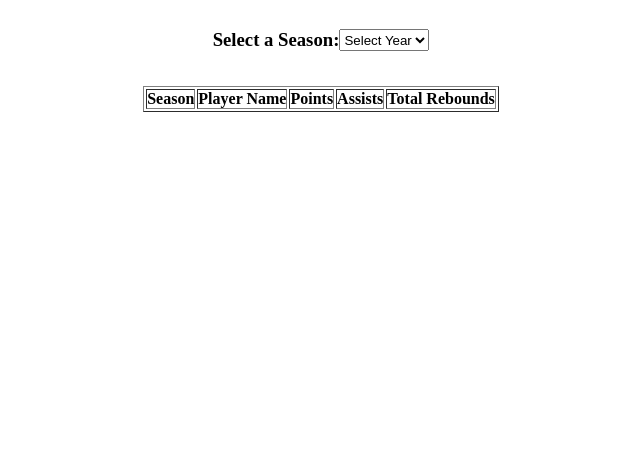
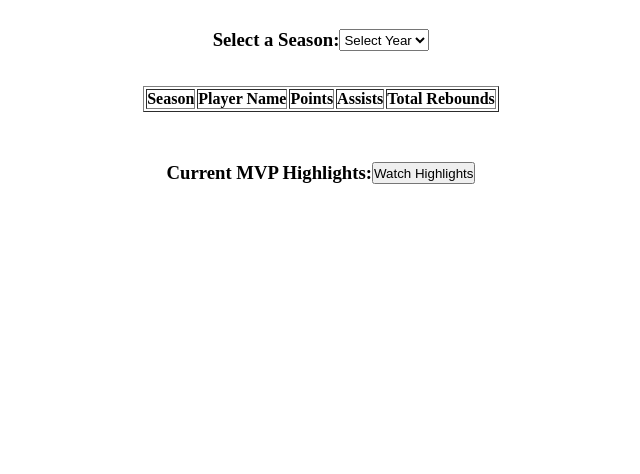
Before and after one commit to locx24/nba-central, a Flask app: page /mvp in a window 1280 px wide. Shown: the part 121-595 px from the top of the page, without its empty margins (319-959 px from the left). Run offline with Flask 3, Linux system fonts and the light colour scheme; data that the repository does not hold is empty.

Commit message:
Added button that displays highlight video popup

```diff
--- a/backend/app.py
+++ b/backend/app.py
@@ -1,71 +1,116 @@
 from flask import Flask, render_template
 from nba_api.live.nba.endpoints import scoreboard
 import csv
+import os
+import requests
+from dotenv import load_dotenv
 
+# Load environment variables from a .env file
+load_dotenv()
+
+# Retrieve the API key for Highlightly from environment variables
+HIGHLIGHTLY_API_KEY = os.getenv("HIGHLIGHTLY_API_KEY")
+
+# Initialize the Flask application
 app = Flask(__name__)
 
-
-# main screen for viewing the current day scoreboard
+# Define the main route for displaying the NBA scoreboard
 @app.route("/")
-
 def main():
 
-
+    # Fetch the current day's NBA scoreboard data
     games = scoreboard.ScoreBoard().get_dict()
 
-    gamesData= []
+    # Initialize an empty list to store processed game data
+    gamesData = []
 
+    # Extract the list of games from the scoreboard data
     gamesList = games["scoreboard"]["games"]
 
+    # Loop through each game and extract relevant details
     for game in gamesList:
 
+        # Get the current status of the game (e.g., Final, In Progress)
         gameStatusText = game["gameStatusText"]
 
+        # Get the home and away team names
         homeTeam = game['homeTeam']['teamCity'] + " " + game['homeTeam']['teamName']
         awayTeam = game['awayTeam']['teamCity'] + " " + game['awayTeam']['teamName']
 
+        # Get the current score for each team
         homeScore = game['homeTeam']['score']
         awayScore = game['awayTeam']['score']
 
+        # Append the extracted game data to the list
         gamesData.append({
             "gameStatusText": gameStatusText,
             "homeTeam": homeTeam,
             "awayTeam": awayTeam,
             "homeScore": homeScore,
             "awayScore": awayScore
-            })
+        })
 
-    # return live scoreboard
-    return render_template("index.html", games = gamesData)
+    # Render the index.html template with the game data
+    return render_template("index.html", games=gamesData)
 
-# screen for getting nba mvp data
+# Define the route for viewing NBA MVP data
 @app.route("/mvp")
-
 def mvp():
 
-    # open CSV file for MVP data
+    # Open and read the CSV file containing MVP data
     with open("importedData.csv") as csvToRead:
+
         mvpCSV = csv.reader(csvToRead)
-        mvpCSV = list(mvpCSV)
+        mvpCSV = list(mvpCSV)  # Convert CSV data into a list
 
-    # extract unique seasons for the dropdown
+    # Extract unique seasons from the CSV data for dropdown selection
     seasons = sorted(set(row[0] for row in mvpCSV[1:]), reverse=True)
 
-    # extract player stats
+    # Initialize an empty list to store MVP player stats
     extractedData = []
 
+    # API call to get highlight video for the most recent MVP
+    highlightURL = f"https://api.highlightly.net/highlights/player/Stephen%20Curry"
+    headers = {"Authorization": f"Bearer {HIGHLIGHTLY_API_KEY}"}
+
+    try:
+        # Send a GET request to the highlight API
+        response = requests.get(highlightURL, headers=headers)
+
+        # Raise an exception if the request was unsuccessful
+        response.raise_for_status()
+
+        # Parse the JSON response
+        highlightData = response.json()
+
+        # Extract the highlight video URL if available
+        highlightVideoURL = highlightData.get("video_url", "")
+
+    except requests.exceptions.RequestException as e:
+        # Print an error message if the API request fails
+        print(f"Error fetching highlight: {e}")
+
+        # Set an empty string as the highlight video URL in case of failure
+        highlightVideoURL = ""
+
+    # Loop through the CSV data to extract MVP stats
     for row in mvpCSV[1:]:
         extractedData.append({
-            "Season": row[0],
-            "Player Name": row[2],
-            "Points": row[8],
-            "Assists": row[10],
-            "Total Rebounds": row[9]
+            "Season": row[0],  # NBA season
+            "Player Name": row[2],  # MVP player name
+            "Points": row[8],  # Points per game
+            "Assists": row[10],  # Assists per game
+            "Total Rebounds": row[9]  # Rebounds per game
         })
 
-    # return mvp data
-    return render_template("mvp.html", seasons = seasons,extractedData = extractedData)
+    # Render the mvp.html template with the extracted data
+    return render_template(
+        "mvp.html",
+        seasons=seasons,
+        extractedData=extractedData,
+        highlightVideoURL=highlightVideoURL
+    )
 
+# Run the Flask application in debug mode if this file is executed directly
 if __name__ == "__main__":
-
     app.run(debug=True)
--- a/backend/static/style.css
+++ b/backend/static/style.css
@@ -44,3 +44,10 @@
 td{
     text-align: center;
 }
+
+.highlightVideo{
+    padding: 50px;
+    display: flex;
+
+    justify-content: center;
+}
--- a/backend/templates/mvp.html
+++ b/backend/templates/mvp.html
@@ -25,6 +25,14 @@
                     row.style.display = "none";
                 }
             });
+        }
+
+        function openYouTube() {
+            window.open(
+                "https://www.youtube.com/watch?v=kI7sgorGHf0",
+                "_blank",
+                "width=800,height=450"
+            );
         }
     </script>
     </head>
@@ -76,5 +84,13 @@
                 {% endfor %}
             </table>
         </div>
+
+        <div class= "highlightVideo">
+
+            <h3>Current MVP Highlights:</h3>
+
+            <button onclick="openYouTube()">Watch Highlights</button>
+
+        </div>
     </body>
 </html>
```
Also changed, not shown: 2 other files.
